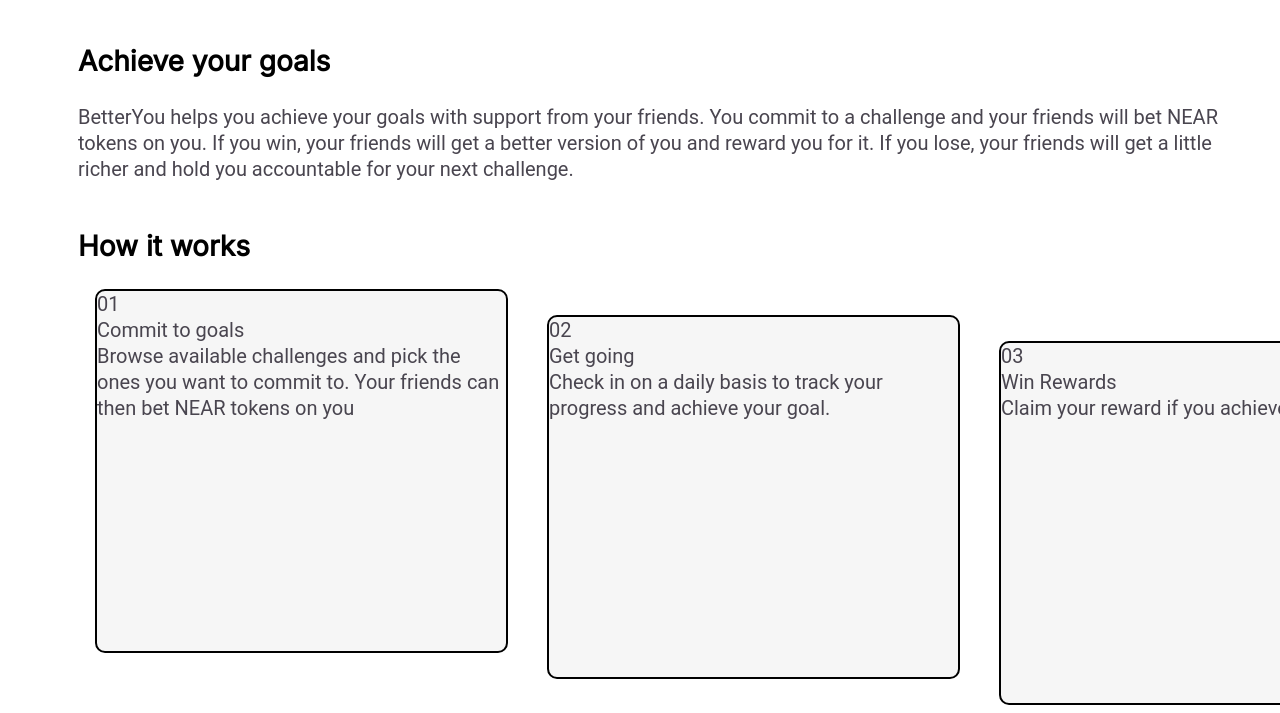
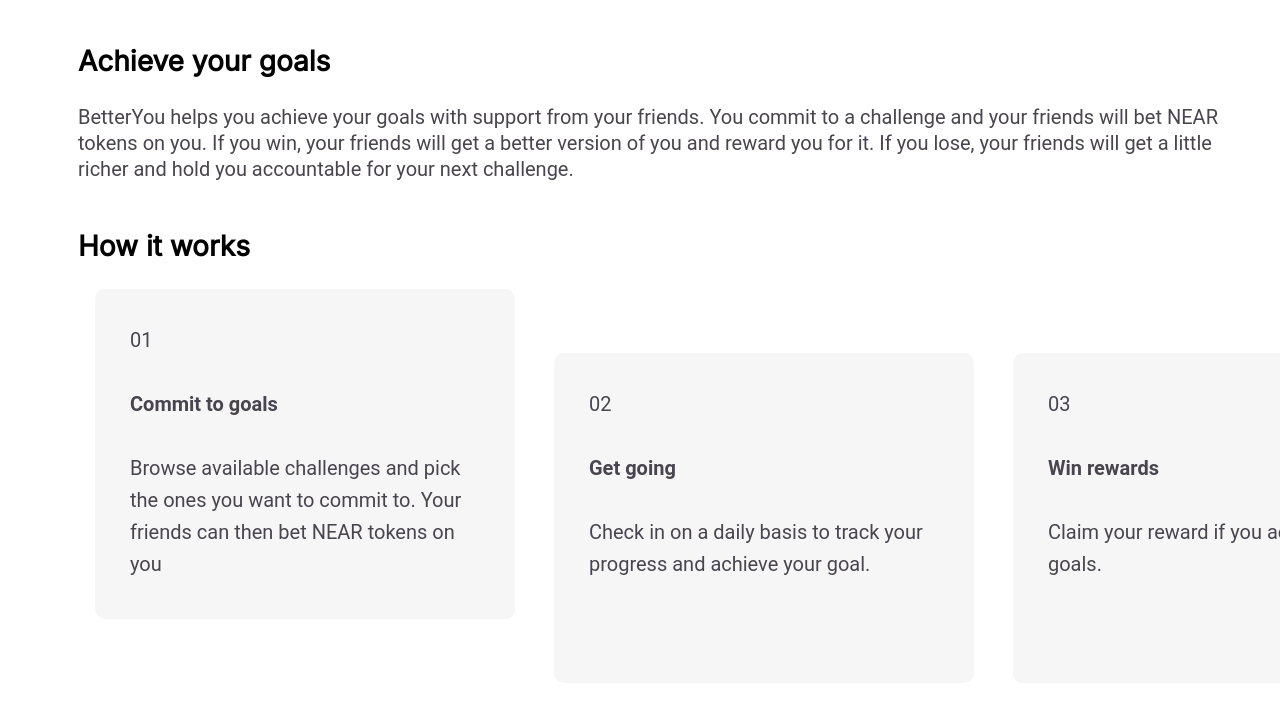
Before and after one commit to mm-near/near-demo-betteryou, a plain HTML site: page frontend/welcome_page.html in a window 1280 px wide. Shown: the part 274-987 px from the top of the page. After the commit the page ends 965 px from the top, so only its background shows below. Drawn offline with Linux system fonts and the light colour scheme.

Commit message:
welcome page finished

```diff
--- a/frontend/welcome_page.html
+++ b/frontend/welcome_page.html
@@ -9,7 +9,6 @@
             height: 263px;
             color: white;
             font-family: 'Inter';
-            font-style: normal;
             font-weight: 400;
             font-size: 58px;
             text-align: center;
@@ -23,27 +22,22 @@
             margin-left: 70px;
             margin-right: 40px;
             margin-top: 47px;
-
         }
 
         .paragraph>.title {
             font-family: 'Inter';
-            font-style: normal;
             font-weight: 600;
             font-size: 28px;
             line-height: 34px;
-
         }
 
         .paragraph>.content {
             margin-top: 26px;
             font-family: 'Roboto';
-            font-style: normal;
             font-weight: 400;
             font-size: 20px;
             line-height: 130%;
             color: #49454F;
-
         }
 
         .messageBoxes {
@@ -52,13 +46,15 @@
 
         .messageBox {
             display: inline-block;
-            border: 2px solid black;
-            height: 360px;
-            width: 409px;
+            height: 260px;
+            width: 350px;
             background: #F6F6F6;
             border-radius: 10px;
             margin-left: 17px;
             margin-right: 17px;
+            padding: 35px;
+
+            line-height: 32px;
         }
     </style>
 
@@ -87,27 +83,20 @@
         </div>
         <div class="content messageBoxes">
             <div class="messageBox">
-                <div class="number">01</div>
-                <div class="title">Commit to goals</div>
-                <div class="content">
-                    Browse available challenges and pick the ones you want to commit to. Your friends can then bet NEAR
-                    tokens on you
-                </div>
-
+                01<br /> <br />
+                <b>Commit to goals</b><br /><br />
+                Browse available challenges and pick the ones you want to commit to. Your friends can then bet NEAR
+                tokens on you
             </div>
             <div class="messageBox">
-                <div class="number">02</div>
-                <div class="title">Get going</div>
-                <div class="content">
-                    Check in on a daily basis to track your progress and achieve your goal.
-                </div>
+                02<br /><br />
+                <b>Get going</b><br /><br />
+                Check in on a daily basis to track your progress and achieve your goal.
             </div>
             <div class="messageBox">
-                <div class="number">03</div>
-                <div class="title">Win Rewards</div>
-                <div class="content">
-                    Claim your reward if you achieve your goals.
-                </div>
+                03<br /><br />
+                <b>Win rewards</b><br /><br />
+                Claim your reward if you achieve your goals.
             </div>
         </div>
     </div>
```
